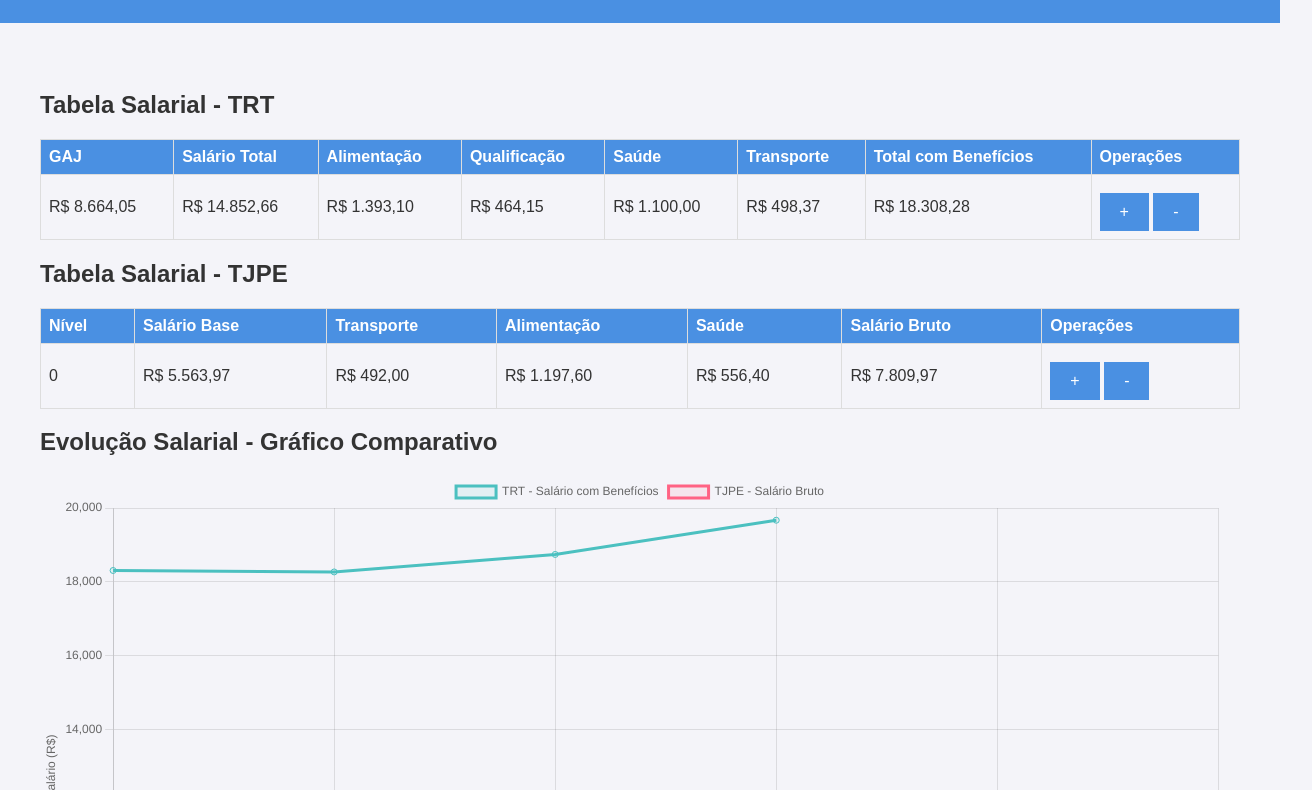
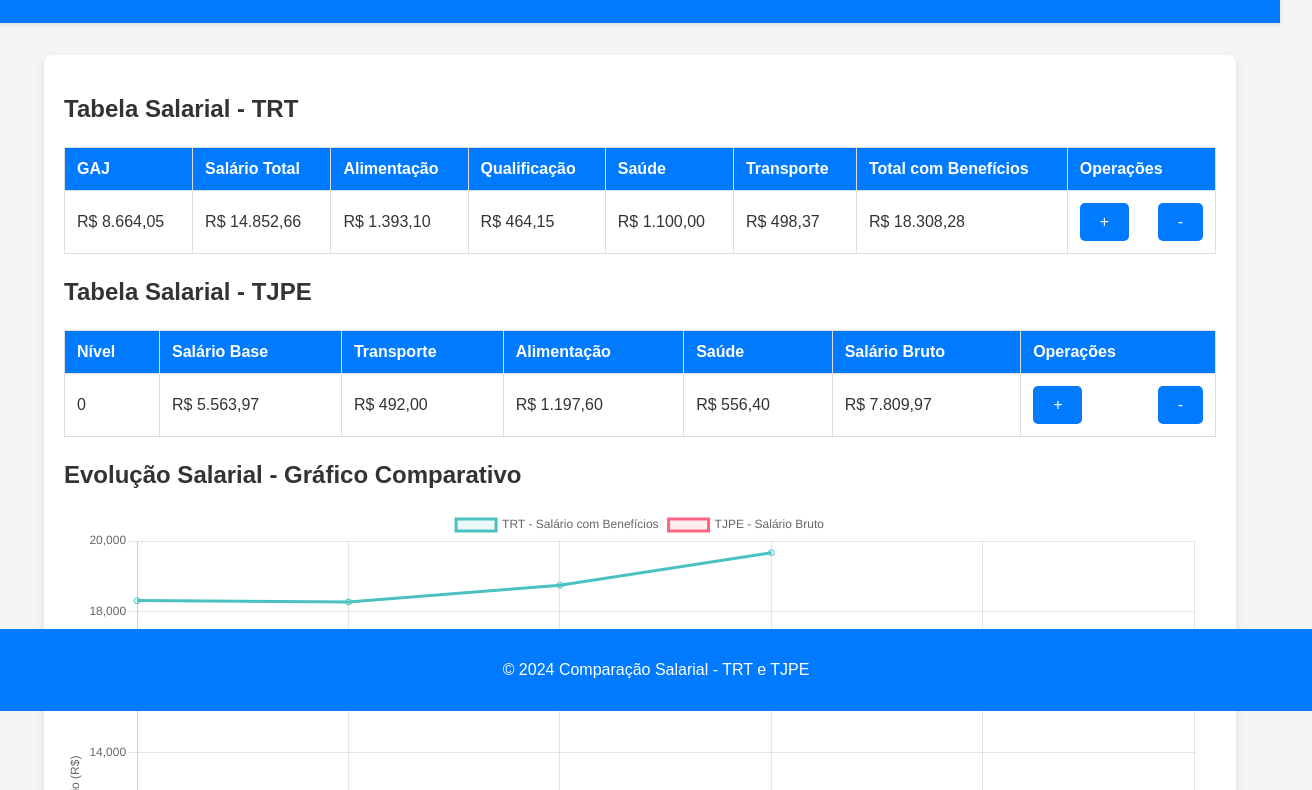
Before and after one commit to nonatoalves/primeirosite, a plain HTML site: page index.html in a window 1280 px wide. Shown: the part 89-879 px from the top of the page, 1312 px wide, since content can reach past the window. Drawn offline with nearby package versions, Linux system fonts and the light colour scheme.

Commit message:
compara salarial

```diff
--- a/index.html
+++ b/index.html
@@ -6,66 +6,96 @@
     <title>Comparação Salarial - TRT e TJPE</title>
     <style>
         body {
-            font-family: Arial, sans-serif;
+            font-family: 'Arial', sans-serif;
+            background-color: #f5f5f5;
             margin: 0;
             padding: 0;
-            background-color: #f4f4f9;
             color: #333;
         }
         header {
-            background-color: #4a90e2;
+            background-color: #007BFF;
             color: white;
-            padding: 1rem 2rem;
+            padding: 1rem;
             text-align: center;
+            box-shadow: 0 2px 4px rgba(0, 0, 0, 0.1);
         }
         .container {
+            width: 90%;
             max-width: 1200px;
             margin: 2rem auto;
-            padding: 1rem;
+            padding: 20px;
+            background-color: white;
+            border-radius: 8px;
+            box-shadow: 0 4px 8px rgba(0, 0, 0, 0.1);
+        }
+        h1, h2 {
+            color: #333;
         }
         .data-table {
             width: 100%;
             border-collapse: collapse;
-            margin: 1rem 0;
-            text-align: left;
+            margin: 1.5rem 0;
         }
         .data-table th, .data-table td {
+            padding: 12px;
+            text-align: left;
             border: 1px solid #ddd;
-            padding: 8px;
         }
         .data-table th {
-            background-color: #4a90e2;
+            background-color: #007BFF;
             color: white;
         }
         .btn-group {
-            margin-top: 10px;
+            display: flex;
+            justify-content: space-between;
+            gap: 10px;
         }
         .btn {
+            background-color: #007BFF;
+            color: white;
             padding: 10px 20px;
-            background-color: #4a90e2;
-            color: white;
             border: none;
             cursor: pointer;
+            border-radius: 5px;
+            font-size: 16px;
+            transition: background-color 0.3s ease;
+        }
+        .btn:hover {
+            background-color: #0056b3;
+        }
+        footer {
+            background-color: #007BFF;
+            color: white;
+            text-align: center;
+            padding: 1rem;
+            margin-top: 2rem;
+            position: absolute;
+            width: 100%;
+            bottom: 0;
+        }
+        .alert {
+            display: none;
+            padding: 1rem;
+            margin: 1rem 0;
+            background-color: #28a745;
+            color: white;
+            border-radius: 5px;
             font-size: 16px;
         }
-        .btn:hover {
-            background-color: #357ABD;
-        }
-        footer {
-            background-color: #4a90e2;
-            color: white;
-            text-align: center;
-            padding: 1rem 0;
-            margin-top: 2rem;
+        .alert.show {
+            display: block;
         }
     </style>
 </head>
 <body>
+
     <header>
         <h1>Comparação Salarial - TRT e TJPE</h1>
     </header>
 
     <div class="container">
+        <div class="alert" id="alert-box">Salário Atualizado!</div>
+
         <h2>Tabela Salarial - TRT</h2>
         <table class="data-table">
             <thead>
@@ -138,7 +168,6 @@
         <p>&copy; 2024 Comparação Salarial - TRT e TJPE</p>
     </footer>
 
-    <!-- Usando CDN mais leve e básica do Chart.js -->
     <script src="https://cdn.jsdelivr.net/npm/chart.js@3.9.1/dist/chart.min.js"></script>
     <script>
         const ctx = document.getElementById('salaryChart').getContext('2d');
@@ -185,7 +214,6 @@
             }
         });
 
-        // Função para alterar o valor do salário
         function alterarValor(tipo, nivel, valor) {
             let salarioTotal;
             if (tipo === 'TRT') {
@@ -194,9 +222,12 @@
                 salarioTotal = 7809.97 + valor; // Ajuste para TJPE
             }
 
-            // Atualiza o gráfico ou tabela
-            console.log(`Salário atualizado para ${tipo}, Nível ${nivel}: R$ ${salarioTotal.toFixed(2)}`);
-            alert(`Novo salário para ${tipo}, Nível ${nivel}: R$ ${salarioTotal.toFixed(2)}`);
+            // Exibe a alteração
+            document.getElementById('alert-box').textContent = `Salário atualizado para ${tipo}, Nível ${nivel}: R$ ${salarioTotal.toFixed(2)}`;
+            document.getElementById('alert-box').classList.add('show');
+            setTimeout(() => {
+                document.getElementById('alert-box').classList.remove('show');
+            }, 3000);
         }
     </script>
 </body>
```
